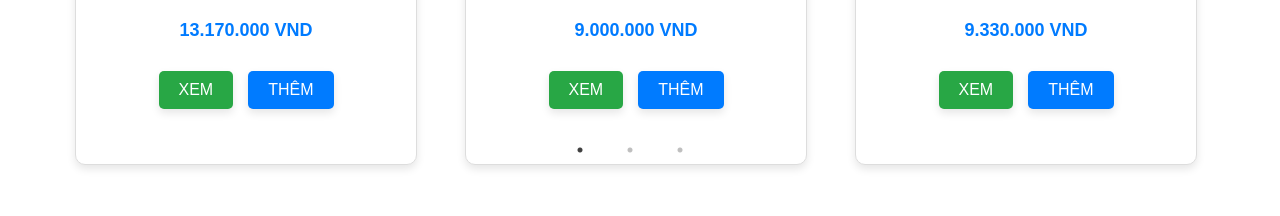
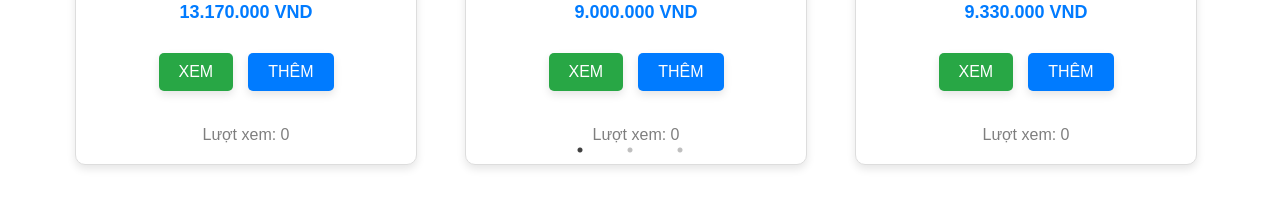
Before and after one commit to DongChis/TMDT_DongHo, a React (Create React App) app: page / in a window 1280 px wide. Shown: the part 1220-1436 px from the top of the page. Built offline with nearby package versions, Linux system fonts and the light colour scheme.

Commit message:
recentView

```diff
--- a/src/component/Product/Product.js
+++ b/src/component/Product/Product.js
@@ -1,15 +1,21 @@
-import React, {useState} from "react";
-import {useDispatch} from "react-redux";
-import {Link} from "react-router-dom";
-import {useNavigate} from "react-router-dom";
-import {addCartProducts} from "../../redux/actions/productAction";
+import React, { useState, useEffect } from "react";
+import { useDispatch } from "react-redux";
+import { useNavigate } from "react-router-dom";
+import { addCartProducts } from "../../redux/actions/productAction";
 
-import "./style.scss"
+import "./style.scss";
 
-
-export function Product({ data }) {
+export function Product({ data, onView }) {
     const dispatch = useDispatch();
     const navigate = useNavigate();
+    const [views, setViews] = useState(0);
+
+    useEffect(() => {
+        const storedViews = localStorage.getItem(`product-${data.id}-views`);
+        if (storedViews) {
+            setViews(parseInt(storedViews, 10));
+        }
+    }, [data.id]);
 
     const handleAddToCart = (product) => {
         console.log("Adding to cart:", product);
@@ -18,14 +24,21 @@ export function Product({ data }) {
     };
 
     const handleView = (product) => {
-        console.log("Viewing product:", product);
-        if (!product || !product.id) return;
+        if (onView) {
+            onView(product);
+        }
+        // Increase the view count and navigate
+        const newViews = views + 1;
+        setViews(newViews);
+        localStorage.setItem(`product-${product.id}-views`, newViews);
+
         navigate(`/product/${product.id}`);
     };
 
+
     return (
         <div className="product-card" key={data.id}>
-            <img src={data.productImageUrl} alt={data.name} className="product-image"/>
+            <img src={data.productImageUrl} alt={data.name} className="product-image" />
             <h2 className="product-name">{data.name}</h2>
             <p className="product-description">{data.description}</p>
             <p className="product-price">{data.price.toLocaleString()} VND</p>
@@ -33,6 +46,7 @@ export function Product({ data }) {
                 <button onClick={() => handleView(data)} className="btn-view">Xem</button>
                 <button onClick={() => handleAddToCart(data)} className="btn-add-to-cart">Thêm</button>
             </div>
+            <p className="product-views">Lượt xem: {views}</p>
         </div>
     );
 }
--- a/src/pages/homePage/index.js
+++ b/src/pages/homePage/index.js
@@ -1,31 +1,220 @@
-import React, {memo, useEffect} from 'react'
+// import React, {memo, useEffect,useState,useCallback} from 'react'
+// import { useSelector, useDispatch } from 'react-redux';
+// import Slider from "react-slick";
+// import "slick-carousel/slick/slick.css";
+// import "slick-carousel/slick/slick-theme.css";
+// import {Tab, Tabs, TabList, TabPanel} from 'react-tabs';
+// import 'react-tabs/style/react-tabs.css';
+// import "./style.scss"
+// import productAll   from "../../data/dataAll";
+// import productHotData   from "../../data/productHot";
+//
+// import "./tag.scss"
+// import "pages/Profile/style.scss"
+// import {loadProductHot, loadProducts} from '../../redux/actions/productAction';
+// import { loadProductHotSelector,loadProductsSelector } from '../../redux/selector';
+// import {Product} from "../../component/Product/Product";
+//
+// const HomePage = () => {
+//     const dispatch = useDispatch();
+//     const hotProduct = useSelector(loadProductHotSelector);
+//     const products = useSelector(loadProductsSelector);
+//     const [recentlyViewed, setRecentlyViewed] = useState([]);
+//
+//     useEffect(() => {
+//         dispatch(loadProductHot(productHotData));
+//         dispatch(loadProducts(productAll));
+//     }, [dispatch]);
+//
+//     const handleProductView = useCallback((product) => {
+//         setRecentlyViewed(prev => {
+//             const existingProduct = prev.find(item => item.id === product.id);
+//             if (existingProduct) {
+//                 const newViewed = [existingProduct, ...prev.filter(item => item.id !== product.id)];
+//                 console.log('Updated Recently Viewed (existing):', newViewed);
+//                 return newViewed.slice(0, 3);
+//             } else {
+//                 const newViewed = [product, ...prev];
+//                 console.log('Updated Recently Viewed (new):', newViewed);
+//                 return newViewed.slice(0, 3); // Keep only the latest 3 viewed products
+//             }
+//         });
+//     }, []);
+//
+//
+//     const sliderSettings = {
+//         dots: true,
+//         infinite: true,
+//         slidesToScroll: 2,
+//         slidesToShow: 3,
+//         speed: 500,
+//         arrows: true,
+//         responsive: [
+//             {
+//                 breakpoint: 1024,
+//                 settings: {
+//                     slidesToShow: 2,
+//                     slidesToScroll: 2,
+//                     infinite: true,
+//                     dots: true,
+//                     arrows: true,
+//                 }
+//             },
+//             {
+//                 breakpoint: 600,
+//                 settings: {
+//                     slidesToShow: 1,
+//                     slidesToScroll: 1,
+//                     initialSlide: 1,
+//                     arrows: true,
+//                 }
+//             }
+//         ]
+//     };
+//
+//     const groupProductsByTitle = (data) => {
+//         console.log("Grouping products by title...", data);
+//         return data.reduce((acc, product) => {
+//             if (!product || !product.title) return acc;
+//             const { title } = product;
+//             if (!acc[title]) {
+//                 acc[title] = [];
+//             }
+//             acc[title].push(product);
+//             return acc;
+//         }, {});
+//     };
+//
+//     const renderProducts = (data, sectionTitle) => {
+//         if (!data || !Object.keys(data).length) return null;
+//
+//         const tabList = [];
+//         const tabPanels = [];
+//
+//         Object.keys(data).forEach((title, index) => {
+//             tabList.push(<Tab key={index}>{title}</Tab>);
+//             const products = data[title].map((product, idx) => (
+//                 <Product
+//                     key={product.id}
+//                     data={product}
+//                     onView={handleProductView}
+//                 />
+//             ));
+//             tabPanels.push(
+//                 <TabPanel key={index}>
+//                     {data[title].length > 3 ? (
+//                         <Slider {...sliderSettings}>
+//                             {products}
+//                         </Slider>
+//                     ) : (
+//                         <div className="row">{products}</div>
+//                     )}
+//                 </TabPanel>
+//             );
+//         });
+//
+//         return (
+//             <div className="container">
+//                 <div className="section-title">
+//                     <h2>{sectionTitle}</h2>
+//                     <Tabs>
+//                         <TabList>
+//                             {tabList}
+//                         </TabList>
+//                         {tabPanels}
+//                     </Tabs>
+//                 </div>
+//             </div>
+//         );
+//     };
+//
+//     const renderRecentlyViewed = () => {
+//         if (recentlyViewed.length === 0) return null;
+//
+//         const products = recentlyViewed.map((product, idx) => (
+//             <Product
+//                 key={product.id}
+//                 data={product}
+//             />
+//         ));
+//
+//         return (
+//             <div className="container">
+//                 <div className="section-title">
+//                     <h2>SẢN PHẨM GẦN ĐÂY ĐÃ XEM</h2>
+//                     <div className="row">
+//                         {products}
+//                     </div>
+//                 </div>
+//             </div>
+//         );
+//     };
+//
+//     const groupedProducts = groupProductsByTitle(products);
+//     const groupedProductHot = groupProductsByTitle(hotProduct);
+//
+//     console.log("Grouped products:", groupedProducts);
+//
+//     return (
+//         <>
+//             {products.length > 0 && renderProducts(groupedProducts, "THƯƠNG HIỆU ĐỒNG HỒ")}
+//             {hotProduct.length > 0 && renderProducts(groupedProductHot, "SẢN PHẨM MỚI RA MẮT")}
+//             {renderRecentlyViewed()}
+//         </>
+//     );
+// };
+//
+// export default memo(HomePage);
+//
+//
+//
+
+import React, { memo, useEffect, useState, useCallback } from 'react';
 import { useSelector, useDispatch } from 'react-redux';
 import Slider from "react-slick";
 import "slick-carousel/slick/slick.css";
 import "slick-carousel/slick/slick-theme.css";
-import {Tab, Tabs, TabList, TabPanel} from 'react-tabs';
+import { Tab, Tabs, TabList, TabPanel } from 'react-tabs';
 import 'react-tabs/style/react-tabs.css';
-import "./style.scss"
-import productAll   from "../../data/dataAll";
-import productHotData   from "../../data/productHot";
-
-import "./tag.scss"
-import "pages/Profile/style.scss"
-import {loadProductHot, loadProducts} from '../../redux/actions/productAction';
-import { loadProductHotSelector,loadProductsSelector } from '../../redux/selector';
-import {Product} from "../../component/Product/Product";
+import "./style.scss";
+import productAll from "../../data/dataAll";
+import productHotData from "../../data/productHot";
+import "./tag.scss";
+import "pages/Profile/style.scss";
+import { loadProductHot, loadProducts } from '../../redux/actions/productAction';
+import { loadProductHotSelector, loadProductsSelector } from '../../redux/selector';
+import { Product } from "../../component/Product/Product";
 
 const HomePage = () => {
     const dispatch = useDispatch();
     const hotProduct = useSelector(loadProductHotSelector);
     const products = useSelector(loadProductsSelector);
+    const [recentlyViewed, setRecentlyViewed] = useState([]);
 
     useEffect(() => {
         dispatch(loadProductHot(productHotData));
         dispatch(loadProducts(productAll));
+
+        const storedRecentlyViewed = localStorage.getItem('recentlyViewed');
+        if (storedRecentlyViewed) {
+            setRecentlyViewed(JSON.parse(storedRecentlyViewed));
+        }
     }, [dispatch]);
 
-
+    const handleProductView = useCallback((product) => {
+        setRecentlyViewed(prev => {
+            const existingProduct = prev.find(item => item.id === product.id);
+            let newViewed;
+            if (existingProduct) {
+                newViewed = [existingProduct, ...prev.filter(item => item.id !== product.id)];
+            } else {
+                newViewed = [product, ...prev];
+            }
+            const viewed = newViewed.slice(0, 3); // Keep only the latest 3 viewed products
+            localStorage.setItem('recentlyViewed', JSON.stringify(viewed));
+            return viewed;
+        });
+    }, []);
 
     const sliderSettings = {
         dots: true,
@@ -58,7 +247,6 @@ const HomePage = () => {
     };
 
     const groupProductsByTitle = (data) => {
-        console.log("Grouping products by title...", data);
         return data.reduce((acc, product) => {
             if (!product || !product.title) return acc;
             const { title } = product;
@@ -82,6 +270,7 @@ const HomePage = () => {
                 <Product
                     key={product.id}
                     data={product}
+                    onView={handleProductView}
                 />
             ));
             tabPanels.push(
@@ -112,15 +301,36 @@ const HomePage = () => {
         );
     };
 
+    const renderRecentlyViewed = () => {
+        if (recentlyViewed.length === 0) return null;
+
+        const products = recentlyViewed.map((product, idx) => (
+            <Product
+                key={product.id}
+                data={product}
+            />
+        ));
+
+        return (
+            <div className="container">
+                <div className="section-title">
+                    <h2>SẢN PHẨM GẦN ĐÂY ĐÃ XEM</h2>
+                    <div className="row">
+                        {products}
+                    </div>
+                </div>
+            </div>
+        );
+    };
+
     const groupedProducts = groupProductsByTitle(products);
     const groupedProductHot = groupProductsByTitle(hotProduct);
-
-    console.log("Grouped products:", groupedProducts);
 
     return (
         <>
             {products.length > 0 && renderProducts(groupedProducts, "THƯƠNG HIỆU ĐỒNG HỒ")}
             {hotProduct.length > 0 && renderProducts(groupedProductHot, "SẢN PHẨM MỚI RA MẮT")}
+            {renderRecentlyViewed()}
         </>
     );
 };
--- a/src/pages/homePage/style.scss
+++ b/src/pages/homePage/style.scss
@@ -199,5 +199,9 @@ $theme-color: (
         background-color: map.get($theme-color, "hover-secondary");
       }
     }
+
+    .product-views {
+      opacity: 0.5;
+    }
   }
 }
--- a/src/pages/theme/header/style.scss
+++ b/src/pages/theme/header/style.scss
@@ -199,6 +199,7 @@
 
 .heros__categories {
   position: relative;
+  z-index: 1000;
 
 
   .heros__categories_all {
@@ -255,7 +256,8 @@
     }
 
     &.hidden {
-      opacity: 0;
+      //opacity: 0;
+      display: none;
 
     }
   }
```
